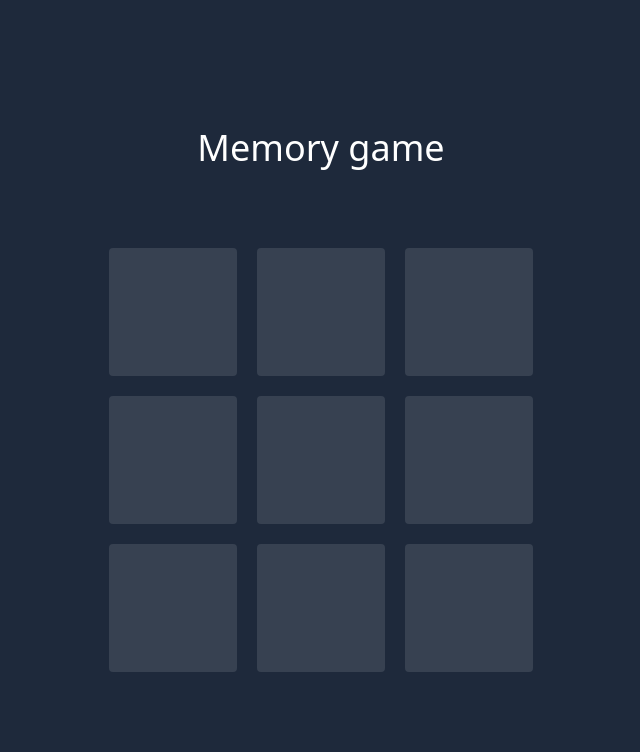
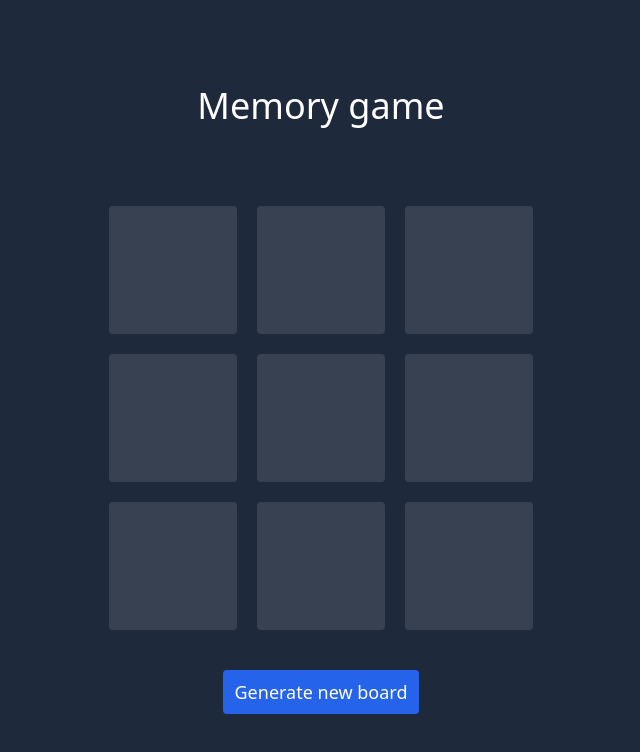
Before and after one commit to randreu28/react-practice, a React (Vite) app: page / in a window 1280 px wide. Shown: the top 752 px of the page, without its empty margins (319-959 px from the left). Built offline with nearby package versions, Linux system fonts and the light colour scheme.

Commit message:
Adds randomBoard generator

```diff
--- a/src/App.tsx
+++ b/src/App.tsx
@@ -4,17 +4,23 @@ import Card from "./components/Card";
 import type { card } from "./types";
 
 export default function App() {
-  const [board, setBoard] = useState<card[]>([
-    { value: "a", state: "hidden" },
-    { value: "a", state: "hidden" },
-    { value: "b", state: "hidden" },
-    { value: "b", state: "hidden" },
-    { value: "c", state: "hidden" },
-    { value: "c", state: "hidden" },
-    { value: "d", state: "hidden" },
-    { value: "d", state: "hidden" },
-    { value: "e", state: "hidden" },
-  ]);
+  /* Change these values as you like!
+  Just make sure that (n*m) % 2 == 0 */
+  const n = 3;
+  const m = 3;
+
+  /* TODO:  Sometimes there are board values that do not pair with anything... */
+  function generateBoard(n: number, m: number): card[] {
+    const randomValues = ["a", "b", "c", "d", "e", "f", "g"];
+    return [...Array(n * m)].map(() => {
+      return {
+        value: randomValues[Math.floor(Math.random() * randomValues.length)],
+        state: "hidden",
+      };
+    });
+  }
+
+  const [board, setBoard] = useState<card[]>(generateBoard(n, m));
 
   function handleClick(index: number) {
     const clickedCard = board[index];
@@ -70,7 +76,13 @@ export default function App() {
     <div className="flex h-screen">
       <div className="m-auto text-4xl">
         <h1 className="text-4xl text-center pb-20">Memory game</h1>
-        <div className="grid grid-cols-3 grid-rows-3 gap-5">
+        <div
+          className="grid gap-5"
+          style={{
+            gridTemplateRows: `repeat(${n}, minmax(0, 1fr))`,
+            gridTemplateColumns: `repeat(${m}, minmax(0, 1fr))`,
+          }}
+        >
           {board.map((_, key) => {
             return (
               <Card
@@ -83,6 +95,14 @@ export default function App() {
             );
           })}
         </div>
+        <button
+          className="mx-auto bg-blue-600 rounded px-3 py-2 text-lg flex mt-10 hover:underline"
+          onClick={() => {
+            setBoard(generateBoard(n, m));
+          }}
+        >
+          Generate new board
+        </button>
       </div>
     </div>
   );
```
